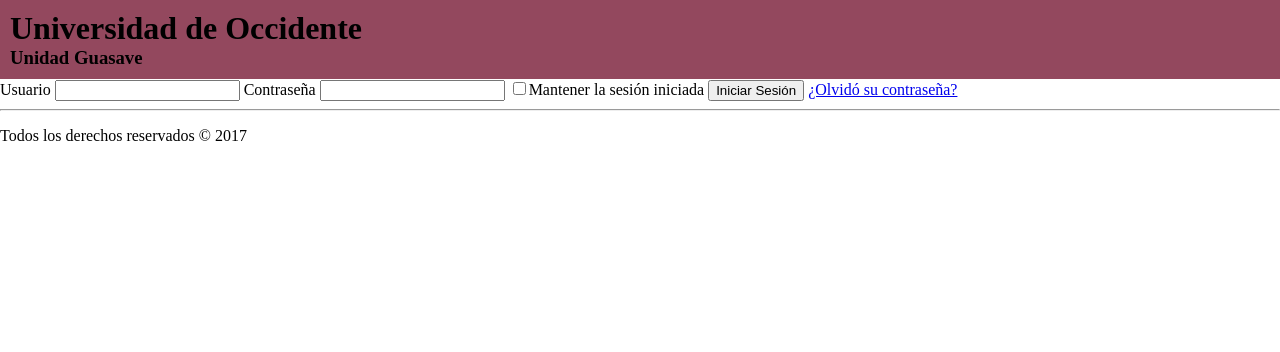
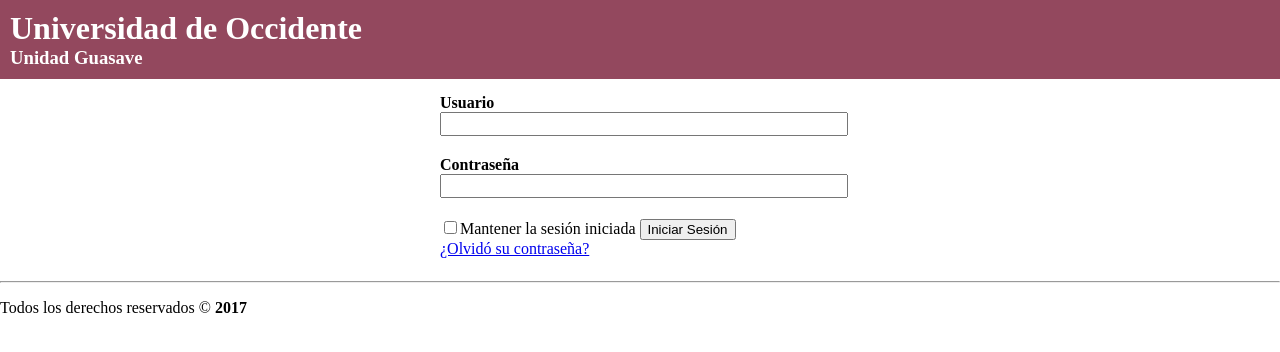
Before and after one commit to agustinolaya/sitio_web, a PHP site: page / in a window 1280 px wide. Shown: the top 352 px of the page. Run offline with PHP 8.4, Linux system fonts and the light colour scheme.

Commit message:
CSS hojas de estilo chingonas en cascada

```diff
--- a/css/styles.css
+++ b/css/styles.css
@@ -1,6 +1,9 @@
 /*Reglas CSS*/
 /* 1er Regla: Tipo etiqueta */
 
+/*Regla {
+        propiedad: valor;
+    }*/
 body,h1,h2,h3,h4,h5,h6 {
     margin: 0;
     padding: 0;
@@ -12,6 +15,30 @@ body,h1,h2,h3,h4,h5,h6 {
     /*bgc*/
     background-color: #93485E;
     padding: 10px;
-    color: #000;
+    color: #ffffff;
 
 }
+
+#login-form{
+    width: 400px;
+    margin: 0 auto;
+    padding: 15px;
+}
+
+#login-form .input {
+    width: 100%;
+    font-size: 1em;
+}
+
+#login-form .control{
+    margin-bottom: 20px;
+}
+
+#login-form .control label{
+    font-size: 1em;
+}
+/* Tipo Clase */
+.negrita {
+    font-weight: bold;
+
+}
--- a/index.html
+++ b/index.html
@@ -14,24 +14,30 @@
     </header>
     <!--main>figure>img[src="#" alt="text alt" width=960 height=320]+legend{texto de la imagen}-->
     <main id="contenido">
+        <div id="login-form">
             <form action="#">
-            <label for="">Usuario</label>
-            <input type="text" name="txtUsuario" id="txtUsuario">
-            <label for="">Contraseña</label>
-            <input type="password" name="txtPassword" id="txtPassword">
+                <div class="control">
+                    <label for="txtUsuario" class="negrita">Usuario</label><br>
+                    <input type="text" name="txtUsuario" id="txtUsuario" class="input">
+                </div>
+                <div class="control">
+                    <label for="txtPassword" class="negrita">Contraseña</label><br>
+                    <input type="password" name="txtPassword" id="txtPassword" class="input">
+                </div>
                 <!--label>input:checkbox[name=remember id=remember]{Mantener la sesión iniciada}-->
                 <label>
                     <input type="checkbox" name="remember" id="remember">Mantener la sesión iniciada
                 </label>
                 <button type="submit">Iniciar Sesión</button>
-            <a href="lost.html">¿Olvidó su contraseña?</a>
 
             </form>
+                <a href="lost.html">¿Olvidó su contraseña?</a>
+        </div>
     </main>
     <!--footer>hr+p{Todos los derechos reservados &copy; 2017}-->
     <footer id="pie">
         <hr>
-        <p>Todos los derechos reservados &copy; 2017</p>
+        <p>Todos los derechos reservados &copy; <span class="negrita">2017</span></p>
     </footer>
     <script src="js/app.js"></script>
 </body>
```
Lines whose indentation alone changed are shown as unchanged.
